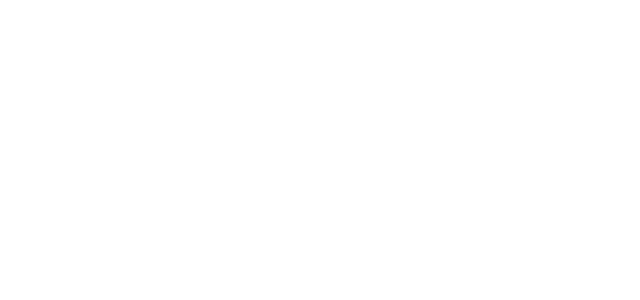
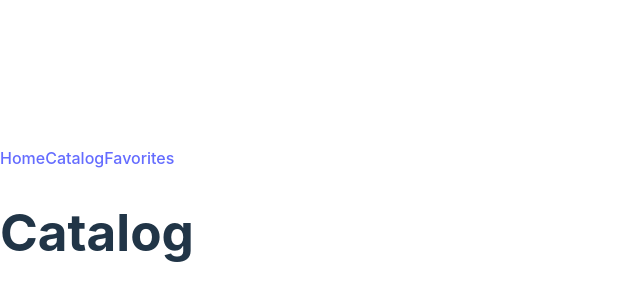
Before and after one commit to AngryAndrii/urbanride, a React (Vite) app: page /catalog in a window 1280 px wide. Shown: the part 180-480 px from the top of the page, without its empty margins (0-640 px from the left). Built offline with nearby package versions, Linux system fonts and the light colour scheme.

Commit message:
added main navigation

```diff
--- a/package.json
+++ b/package.json
@@ -11,7 +11,8 @@
   },
   "dependencies": {
     "react": "^18.2.0",
-    "react-dom": "^18.2.0"
+    "react-dom": "^18.2.0",
+    "react-router-dom": "^6.20.1"
   },
   "devDependencies": {
     "@types/react": "^18.2.37",
--- a/src/App.jsx
+++ b/src/App.jsx
@@ -1,5 +1,27 @@
+import Home from './pages/Home/Home';
+import Favorites from './pages/Favorites/Favorites';
+import Catalog from './pages/Catalog/Catalog';
+import NotFound from './pages/NotFound/NotFound';
+import { Routes, Route, NavLink } from 'react-router-dom';
+
 function App() {
-  return <></>;
+  return (
+    <>
+      <nav>
+        <NavLink to="/" end>
+          Home
+        </NavLink>
+        <NavLink to="/catalog">Catalog</NavLink>
+        <NavLink to="/favorites">Favorites</NavLink>
+      </nav>
+      <Routes>
+        <Route path="/" element={<Home />} />
+        <Route path="/catalog" element={<Catalog />} />
+        <Route path="/favorites" element={<Favorites />} />
+        <Route path="*" element={<NotFound />} />
+      </Routes>
+    </>
+  );
 }
 
 export default App;
--- a/src/main.jsx
+++ b/src/main.jsx
@@ -1,10 +1,13 @@
 import React from 'react';
 import ReactDOM from 'react-dom/client';
+import { BrowserRouter } from 'react-router-dom';
 import App from './App.jsx';
 import './index.css';
 
 ReactDOM.createRoot(document.getElementById('root')).render(
   <React.StrictMode>
-    <App />
+    <BrowserRouter>
+      <App />
+    </BrowserRouter>
   </React.StrictMode>
 );
--- /dev/null
+++ b/src/pages/NotFound/NotFound.jsx
@@ -0,0 +1,9 @@
+const NotFound = () => {
+  return (
+    <>
+      <h1>Page not found</h1>
+    </>
+  );
+};
+
+export default NotFound;
```
Also changed, not shown: 1 other file (tests, documents, lock files or other folders).
